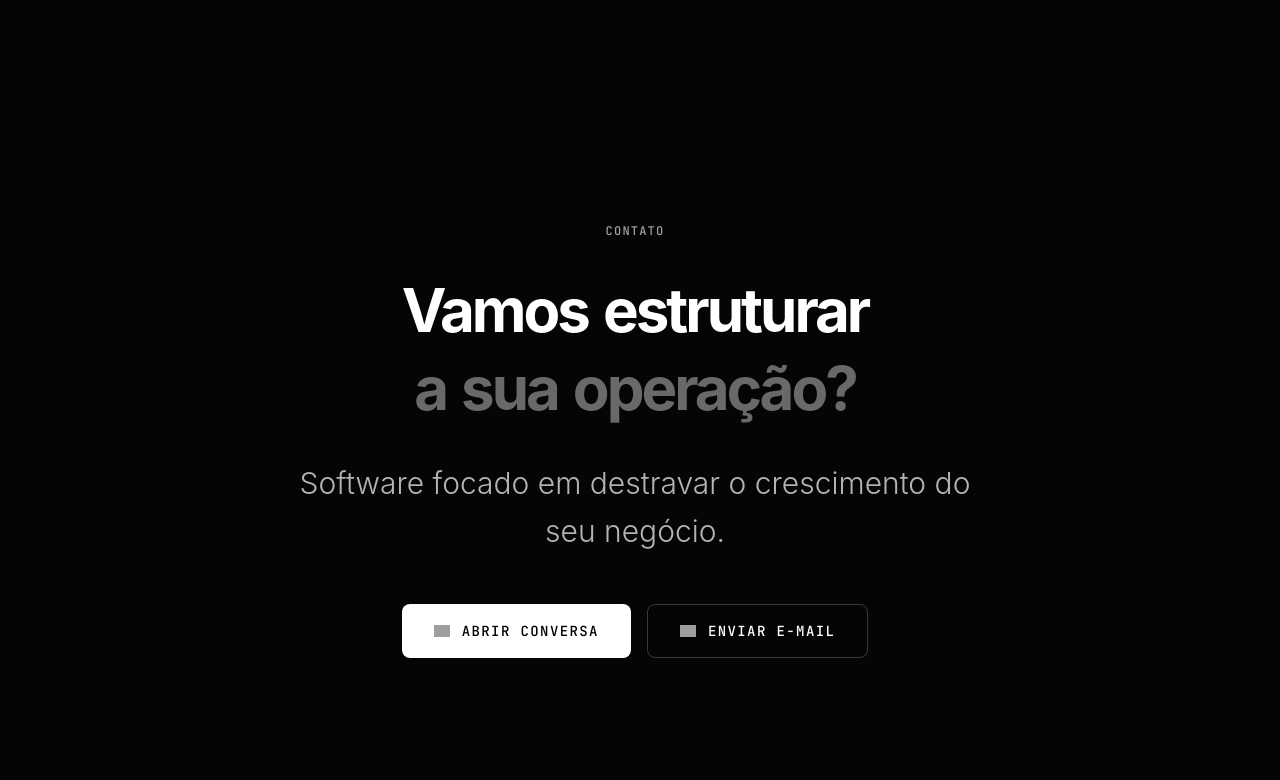
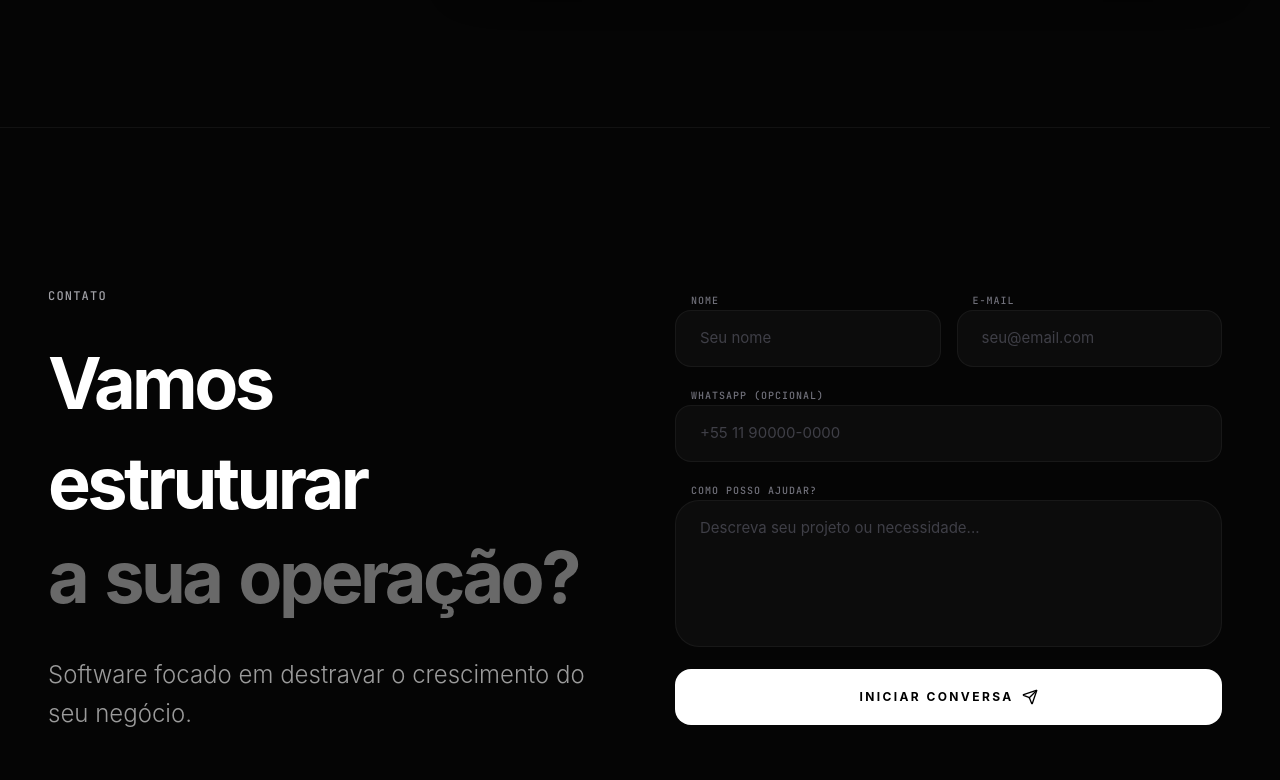
Before and after one commit to devthomaseduardo/thomaseduardo_online, a React (Vite) app in the folder frontend/: page / in a window 1280 px wide. Shown: the part 5340-6120 px from the top of the page. Built offline with nearby package versions, Linux system fonts and the light colour scheme; grey boxes are pictures that could not be loaded; a web font is replaced by a local one.

Commit message:
feat: implement comprehensive client lifecycle status labels and color coding across modules

```diff
--- /dev/null
+++ b/frontend/src/components/ContactForm.tsx
@@ -0,0 +1,155 @@
+import React, { useState } from 'react';
+import { motion, AnimatePresence } from 'motion/react';
+import { Send, CheckCircle2, AlertCircle, Loader2 } from 'lucide-react';
+import { API_URL } from '../config';
+
+export const ContactForm = () => {
+  const [form, setForm] = useState({ name: '', email: '', phone: '', message: '' });
+  const [status, setStatus] = useState<'idle' | 'loading' | 'success' | 'error'>('idle');
+  const [errorMsg, setErrorMsg] = useState('');
+
+  const handleSubmit = async (e: React.FormEvent) => {
+    e.preventDefault();
+    setStatus('loading');
+    setErrorMsg('');
+
+    try {
+      const res = await fetch(`${API_URL}/api/v2/public/contact`, {
+        method: 'POST',
+        headers: { 'Content-Type': 'application/json' },
+        body: JSON.stringify({ ...form, source: 'site_premium_form' }),
+      });
+
+      const data = await res.json();
+
+      if (!res.ok) {
+        throw new Error(data.error || 'Erro ao enviar mensagem');
+      }
+
+      setStatus('success');
+      setForm({ name: '', email: '', phone: '', message: '' });
+    } catch (err: any) {
+      setStatus('error');
+      setErrorMsg(err.message);
+    }
+  };
+
+  if (status === 'success') {
+    return (
+      <motion.div
+        initial={{ opacity: 0, scale: 0.95 }}
+        animate={{ opacity: 1, scale: 1 }}
+        className="w-full max-w-lg bg-emerald-500/5 border border-emerald-500/20 rounded-3xl p-12 text-center"
+      >
+        <div className="w-16 h-16 bg-emerald-500/10 rounded-full flex items-center justify-center mx-auto mb-6">
+          <CheckCircle2 className="w-8 h-8 text-emerald-500" />
+        </div>
+        <h3 className="text-2xl font-bold text-white mb-4">Mensagem Transmitida</h3>
+        <p className="text-zinc-400 leading-relaxed">
+          Sua solicitação foi processada. <br />
+          Um e-mail de confirmação foi enviado para você. <br />
+          Entrarei em contato em breve.
+        </p>
+        <button
+          onClick={() => setStatus('idle')}
+          className="mt-8 text-sm font-mono text-emerald-400 hover:text-white transition-colors"
+        >
+          Enviar outra mensagem
+        </button>
+      </motion.div>
+    );
+  }
+
+  return (
+    <form onSubmit={handleSubmit} className="w-full max-w-xl space-y-4">
+      <div className="grid grid-cols-1 sm:grid-cols-2 gap-4">
+        <div className="space-y-1.5">
+          <label className="text-[10px] font-mono text-zinc-500 uppercase tracking-widest ml-4">Nome</label>
+          <input
+            required
+            type="text"
+            placeholder="Seu nome"
+            value={form.name}
+            onChange={e => setForm({ ...form, name: e.target.value })}
+            className="w-full bg-white/[0.03] border border-white/5 rounded-2xl px-6 py-4 text-white placeholder:text-zinc-700 outline-none focus:bg-white/[0.05] focus:border-white/20 transition-all"
+          />
+        </div>
+        <div className="space-y-1.5">
+          <label className="text-[10px] font-mono text-zinc-500 uppercase tracking-widest ml-4">E-mail</label>
+          <input
+            required
+            type="email"
+            placeholder="seu@email.com"
+            value={form.email}
+            onChange={e => setForm({ ...form, email: e.target.value })}
+            className="w-full bg-white/[0.03] border border-white/5 rounded-2xl px-6 py-4 text-white placeholder:text-zinc-700 outline-none focus:bg-white/[0.05] focus:border-white/20 transition-all"
+          />
+        </div>
+      </div>
+
+      <div className="space-y-1.5">
+        <label className="text-[10px] font-mono text-zinc-500 uppercase tracking-widest ml-4">WhatsApp (Opcional)</label>
+        <input
+          type="text"
+          placeholder="+55 11 90000-0000"
+          value={form.phone}
+          onChange={e => setForm({ ...form, phone: e.target.value })}
+          className="w-full bg-white/[0.03] border border-white/5 rounded-2xl px-6 py-4 text-white placeholder:text-zinc-700 outline-none focus:bg-white/[0.05] focus:border-white/20 transition-all"
+        />
+      </div>
+
+      <div className="space-y-1.5">
+        <label className="text-[10px] font-mono text-zinc-500 uppercase tracking-widest ml-4">Como posso ajudar?</label>
+        <textarea
+          required
+          rows={5}
+          placeholder="Descreva seu projeto ou necessidade..."
+          value={form.message}
+          onChange={e => setForm({ ...form, message: e.target.value })}
+          className="w-full bg-white/[0.03] border border-white/5 rounded-3xl px-6 py-4 text-white placeholder:text-zinc-700 outline-none focus:bg-white/[0.05] focus:border-white/20 transition-all resize-none"
+        />
+      </div>
+
+      {status === 'error' && (
+        <motion.div
+          initial={{ opacity: 0, y: -10 }}
+          animate={{ opacity: 1, y: 0 }}
+          className="flex items-center gap-2 text-rose-400 text-xs font-medium bg-rose-400/5 p-4 rounded-xl border border-rose-400/10"
+        >
+          <AlertCircle className="w-4 h-4" />
+          {errorMsg}
+        </motion.div>
+      )}
+
+      <button
+        disabled={status === 'loading'}
+        type="submit"
+        className="w-full group flex items-center justify-center gap-3 bg-white text-black px-8 py-5 font-bold uppercase tracking-[0.2em] text-xs hover:bg-zinc-200 transition-all rounded-2xl disabled:opacity-50 disabled:cursor-not-allowed overflow-hidden relative"
+      >
+        <AnimatePresence mode="wait">
+          {status === 'loading' ? (
+            <motion.div
+              key="loading"
+              initial={{ opacity: 0, y: 20 }}
+              animate={{ opacity: 1, y: 0 }}
+              exit={{ opacity: 0, y: -20 }}
+              className="flex items-center gap-2"
+            >
+              <Loader2 className="w-4 h-4 animate-spin" /> Transmitindo...
+            </motion.div>
+          ) : (
+            <motion.div
+              key="idle"
+              initial={{ opacity: 0, y: 20 }}
+              animate={{ opacity: 1, y: 0 }}
+              exit={{ opacity: 0, y: -20 }}
+              className="flex items-center gap-2"
+            >
+              Iniciar Conversa <Send className="w-4 h-4 group-hover:translate-x-1 group-hover:-translate-y-1 transition-transform" />
+            </motion.div>
+          )}
+        </AnimatePresence>
+      </button>
+    </form>
+  );
+};
--- a/frontend/src/components/ContactSection.tsx
+++ b/frontend/src/components/ContactSection.tsx
@@ -4,43 +4,50 @@ import { useLang } from '../contexts/LangContext';
 import { FADE_UP } from '../constants/animations';
 import TextReveal from './TextReveal';
 import { AnimatedEmoji } from './AnimatedEmoji';
+import { ContactForm } from './ContactForm';
 
 export const ContactSection = () => {
   const { t } = useLang();
   return (
-    <section id="contato" className="py-16 md:py-24 px-4 md:px-12 bg-pg-bg overflow-hidden">
+    <section id="contato" className="py-24 md:py-40 px-4 md:px-12 bg-pg-bg overflow-hidden border-t border-white/[0.05]">
       <motion.div
         {...FADE_UP}
-        className="w-full max-w-[1400px] mx-auto flex flex-col items-center text-center"
+        className="w-full max-w-[1400px] mx-auto grid grid-cols-1 lg:grid-cols-2 gap-20 items-start"
       >
+        <div className="flex flex-col items-center lg:items-start text-center lg:text-left">
           <span className="text-xs font-mono font-medium text-pg-muted tracking-widest uppercase block mb-8">{t.contact.eyebrow}</span>
-        <h2 className="text-4xl md:text-5xl lg:text-6xl font-bold mb-8 tracking-tighter leading-[1.1] text-white max-w-4xl mx-auto">
+          <h2 className="text-4xl md:text-5xl lg:text-7xl font-bold mb-8 tracking-tighter leading-[1.1] text-white">
             <TextReveal>{t.contact.h2a}</TextReveal> <br className="hidden md:block" />
             <span className="text-white/40"><TextReveal delay={0.2}>{t.contact.h2b}</TextReveal></span>
           </h2>
 
-        <p className="text-xl md:text-3xl text-white/70 leading-relaxed font-light mb-12 max-w-2xl mx-auto">
+          <p className="text-xl md:text-2xl text-white/60 leading-relaxed font-light mb-12 max-w-xl">
             {t.contact.desc}
           </p>
 
-        <div className="flex flex-col sm:flex-row justify-center gap-4">
+          <div className="flex flex-col sm:flex-row justify-center lg:justify-start gap-4 w-full">
             <a
               href={`/r?to=${encodeURIComponent("https://wa.me/5511977070209?text=Olá Thomas, gostaria de conversar sobre um projeto.")}`}
               target="_blank"
               rel="noopener noreferrer"
-            className="group flex items-center justify-center gap-3 bg-white text-black px-8 py-4 font-mono text-sm uppercase tracking-widest hover:bg-white/90 transition-colors rounded-lg"
+              className="group flex items-center justify-center gap-3 bg-white/[0.03] border border-white/10 text-white px-8 py-4 font-mono text-xs uppercase tracking-widest hover:bg-white/5 transition-colors rounded-xl"
             >
               <AnimatedEmoji name="rocket" className="w-4 h-4 group-hover:scale-110 group-hover:-translate-y-1 transition-transform duration-300 shrink-0" />
-            {t.contact.btnWhatsapp}
+              WhatsApp
             </a>
 
             <a
               href="mailto:devthomaseduardo@gmail.com"
-            className="group flex items-center justify-center gap-3 border border-white/20 text-white px-8 py-4 font-mono text-sm uppercase tracking-widest hover:bg-white/5 transition-colors rounded-lg"
+              className="group flex items-center justify-center gap-3 border border-white/10 text-white/60 px-8 py-4 font-mono text-xs uppercase tracking-widest hover:bg-white/5 hover:text-white transition-colors rounded-xl"
             >
               <AnimatedEmoji name="handshake" className="w-4 h-4 group-hover:scale-110 group-hover:-translate-y-1 transition-transform duration-300 shrink-0" />
-            {t.contact.btnEmail}
+              E-mail Direto
             </a>
+          </div>
+        </div>
+
+        <div className="flex justify-center lg:justify-end w-full">
+          <ContactForm />
         </div>
       </motion.div>
     </section>
--- a/frontend/src/components/admin/ClientDrawer.tsx
+++ b/frontend/src/components/admin/ClientDrawer.tsx
@@ -54,6 +54,32 @@ export function ClientDrawer({ clientId, onClose, onRefresh }: ClientDrawerProps
     acc + (p.invoices?.reduce((s: number, i: any) => s + (i.amount || 0), 0) || 0), 0
   ) || 0;
 
+  const getStatusLabel = (type: string) => {
+    const labels: Record<string, string> = {
+      lead: "Prospecção",
+      proposal: "Orçamento",
+      contracting: "Contrato",
+      new: "Onboarding",
+      active: "Operacional",
+      inactive: "Inativo",
+      blocked: "Bloqueado"
+    };
+    return labels[type] || type;
+  };
+
+  const getStatusColor = (type: string) => {
+    const colors: Record<string, string> = {
+      lead: "bg-purple-500/10 text-purple-400 border-purple-500/20",
+      proposal: "bg-amber-500/10 text-amber-400 border-amber-400/20",
+      contracting: "bg-indigo-500/10 text-indigo-400 border-indigo-500/20",
+      new: "bg-[#009EE3]/10 text-[#009EE3] border-[#009EE3]/20",
+      active: "bg-emerald-500/10 text-emerald-400 border-emerald-500/20",
+      inactive: "bg-white/5 text-white/40 border-white/10",
+      blocked: "bg-rose-500/10 text-rose-400 border-rose-500/20"
+    };
+    return colors[type] || "bg-white/5 text-white/50 border-white/10";
+  };
+
   return (
     <>
       <div className="fixed inset-0 bg-black/60 backdrop-blur-sm z-40" onClick={onClose} />
@@ -64,10 +90,8 @@ export function ClientDrawer({ clientId, onClose, onRefresh }: ClientDrawerProps
           <div>
             <div className="flex items-center gap-3 mb-2">
               <h2 className="text-3xl font-bold text-white tracking-tight">{client.name}</h2>
-              <span className={`px-2 py-0.5 rounded text-[10px] font-mono uppercase border ${
-                client.clientType === 'active' ? 'bg-emerald-500/10 text-emerald-400 border-emerald-500/20' : 'bg-[#009EE3]/10 text-[#009EE3] border-[#009EE3]/20'
-              }`}>
-                {client.clientType === 'active' ? 'Operacional' : 'Onboarding'}
+              <span className={`px-2 py-0.5 rounded text-[10px] font-mono uppercase border ${getStatusColor(client.clientType)}`}>
+                {getStatusLabel(client.clientType)}
               </span>
             </div>
             <div className="flex items-center gap-4 text-white/40 text-xs font-mono">
--- a/frontend/src/components/admin/ClientesModule.tsx
+++ b/frontend/src/components/admin/ClientesModule.tsx
@@ -13,10 +13,13 @@ const API = `${API_URL}/api/v2`;
 const hdrs = () => getAdminHeaders();
 
 const STATUS_COLOR: Record<string, string> = {
-  new: "text-[#009EE3] bg-[#009EE3]/10",
-  active: "text-emerald-400 bg-emerald-400/10",
-  inactive: "text-white/30 bg-white/5",
-  blocked: "text-rose-400 bg-rose-400/10",
+  lead: "text-purple-400 bg-purple-400/10 border-purple-400/20",
+  proposal: "text-amber-400 bg-amber-400/10 border-amber-400/20",
+  contracting: "text-indigo-400 bg-indigo-400/10 border-indigo-400/20",
+  new: "text-[#009EE3] bg-[#009EE3]/10 border-[#009EE3]/20",
+  active: "text-emerald-400 bg-emerald-400/10 border-emerald-400/20",
+  inactive: "text-white/30 bg-white/5 border-white/10",
+  blocked: "text-rose-400 bg-rose-400/10 border-rose-400/20",
 };
 
 const EMPTY = { name: "", email: "", cnpj: "", clientType: "new", password: "", phone: "", obs: "" };
@@ -204,7 +207,11 @@ export function ClientesModule() {
                     </td>
                     <td className="px-6 py-6">
                       <span className={`text-[10px] font-bold uppercase px-3 py-1.5 rounded-full border border-white/5 shadow-sm ${STATUS_COLOR[c.clientType] ?? STATUS_COLOR.new}`}>
-                        {c.clientType === "new" ? "Onboarding" : c.clientType === "active" ? "Operacional" : "Inativo"}
+                        {c.clientType === "lead" ? "Prospecção" :
+                         c.clientType === "proposal" ? "Orçamento" :
+                         c.clientType === "contracting" ? "Contrato" :
+                         c.clientType === "new" ? "Onboarding" :
+                         c.clientType === "active" ? "Operacional" : "Inativo"}
                       </span>
                     </td>
                     <td className="px-6 py-6">
@@ -286,8 +293,11 @@ export function ClientesModule() {
               <label className="block text-[10px] font-bold text-zinc-500 uppercase tracking-[0.2em]">Estágio do Ciclo de Vida</label>
               <select value={form.clientType} onChange={e => setForm((f: any) => ({ ...f, clientType: e.target.value }))}
                 className="w-full bg-white/[0.03] border border-white/5 rounded-2xl px-5 py-4 text-white text-sm outline-none focus:border-white/10 focus:bg-white/[0.05] transition-all appearance-none cursor-pointer">
+                <option value="lead">Prospecção (Lead)</option>
+                <option value="proposal">Aguardando Orçamento</option>
+                <option value="contracting">Fase de Contrato</option>
                 <option value="new">Onboarding Operacional</option>
-                <option value="active">Produção Total</option>
+                <option value="active">Produção Total / Ativo</option>
                 <option value="inactive">Projeto Suspenso</option>
                 <option value="blocked">Acesso Revogado</option>
               </select>
--- a/frontend/src/pages/LandingPage.tsx
+++ b/frontend/src/pages/LandingPage.tsx
@@ -11,6 +11,7 @@ import thomasAbout from "../assets/thomas-about.png";
 import { RotatingText } from "../components/RotatingText";
 import { useSVGL } from "../hooks/useSVGL";
 import { DeviceMockup } from "../components/DeviceMockup";
+import { ContactForm } from "../components/ContactForm";
 
 
 /* ─── DATA ─────────────────────────────────────────────── */
@@ -363,20 +364,27 @@ function Testimonials() {
 function CTA() {
   return (
     <section id="contato" className="px-8 py-40 border-t border-white/[0.05]">
-      <div className="w-full max-w-3xl mx-auto text-center">
+      <div className="w-full max-w-7xl mx-auto grid grid-cols-1 lg:grid-cols-2 gap-20 items-center">
         <motion.div initial={{ opacity:0, y:20 }} whileInView={{ opacity:1, y:0 }} viewport={{ once:true }}>
           <h2 className="text-[clamp(40px,5vw,72px)] font-bold tracking-tighter leading-[1.05] mb-10">
             Vamos falar sobre sua operação?
           </h2>
-          <div className="flex flex-col sm:flex-row items-center justify-center gap-4">
-            <a href="https://cal.com" target="_blank" className="flex items-center justify-center w-full sm:w-auto px-8 py-4 bg-white text-black font-semibold text-[14px] rounded-none hover:bg-white/90 transition-all">
-              Agendar Conversa
-            </a>
-            <a href="mailto:contato@thomaseduardo.dev" className="flex items-center justify-center w-full sm:w-auto px-8 py-4 border border-white/[0.15] text-white font-medium text-[14px] rounded-none hover:bg-white/5 transition-all">
-              Enviar E-mail
-            </a>
+          <p className="text-xl text-white/50 mb-12 max-w-lg leading-relaxed">
+            Preencha o formulário e receba uma análise inicial da sua arquitetura digital em até 24 horas.
+          </p>
+          <div className="flex items-center gap-6">
+            <div className="flex -space-x-3">
+              {[1,2,3].map(i => (
+                <div key={i} className="w-10 h-10 rounded-full border-2 border-black bg-zinc-800" />
+              ))}
+            </div>
+            <p className="text-xs text-white/40 font-mono uppercase tracking-widest">+18 empresas já escaladas</p>
           </div>
         </motion.div>
+
+        <div className="flex justify-center lg:justify-end">
+          <ContactForm />
+        </div>
       </div>
     </section>
   );
```
Also changed, not shown: 1 other file (tests, documents, lock files or other folders). Lines whose indentation alone changed are shown as unchanged.
